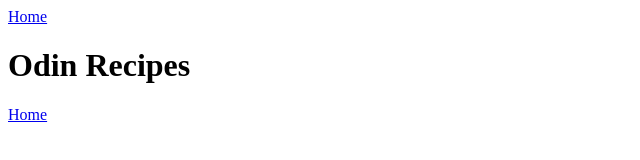
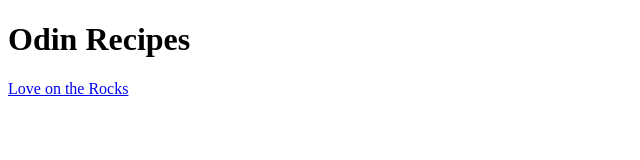
Before and after one commit to Chriscarlyle/odin-recipes, a plain HTML site: page index.html in a window 1280 px wide. Shown: the whole page, without its empty margins (0-640 px from the left). Drawn offline with Linux system fonts and the light colour scheme.

Commit message:
fix two issues: image not displaying and reptitive home links on index

```diff
--- a/index.html
+++ b/index.html
@@ -6,8 +6,7 @@
     <title>Document</title>
 </head>
 <body>
-    <a href="../index.html">Home</a>
     <h1>Odin Recipes</h1>
-    <a href="../index.html">Home</a>
+    <a href="recipes/love-on-the-rocks.html">Love on the Rocks</a>
 </body>
 </html>
```
Also changed, not shown: recipes/love-on-the-rocks.html (+2 -1 lines).
